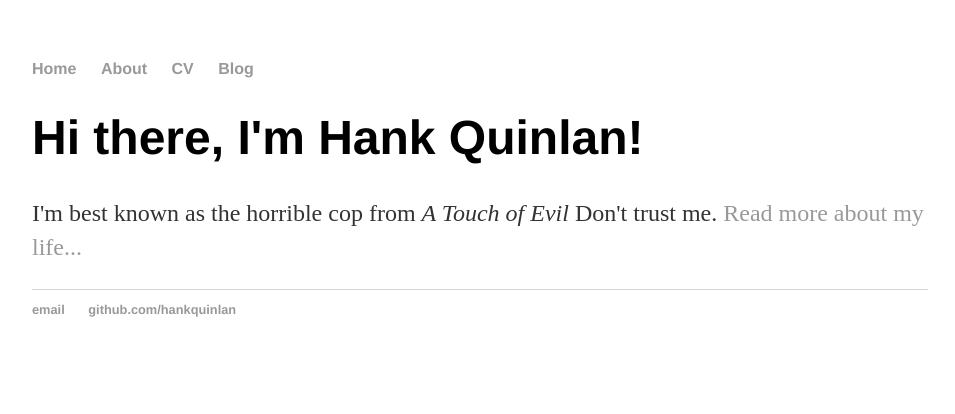
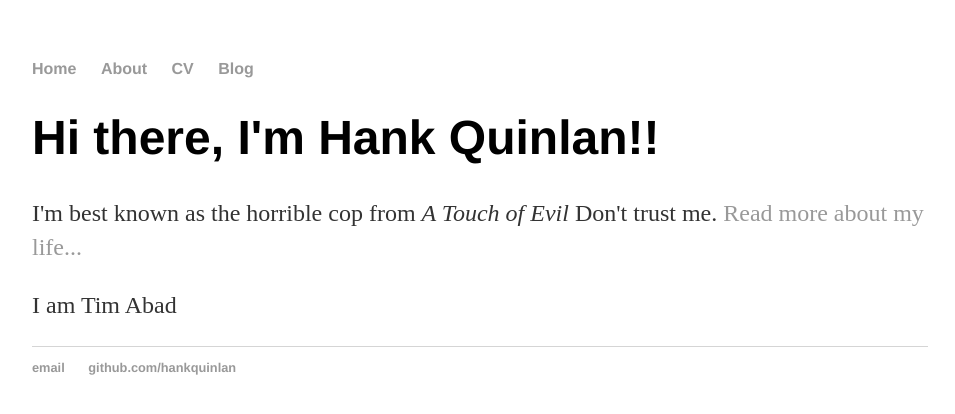
Before and after one commit to csuntechlab/csuntechlab.github.io, a Jekyll site: the page built from index.html, in a window 1280 px wide. Shown: the top 414 px of the page, without its empty margins (160-1115 px from the left). Built offline with Jekyll 4.4.1, drawn with Linux system fonts in a browser that asks for light colours.

Commit message:
Update index.html
Edit html file

```diff
--- a/index.html
+++ b/index.html
@@ -1,8 +1,9 @@
 ---
 layout: default
-title: Hank Quinlan, Horrible Cop
+title: Hank Quinlan, Horrible Cop!
 ---
 <div class="blurb">
-	<h1>Hi there, I'm Hank Quinlan!</h1>
+	<h1>Hi there, I'm Hank Quinlan!!</h1>
 	<p>I'm best known as the horrible cop from <em>A Touch of Evil</em> Don't trust me. <a href="/about">Read more about my life...</a></p>
+	<p>I am Tim Abad </p>
 </div><!-- /.blurb -->
```
